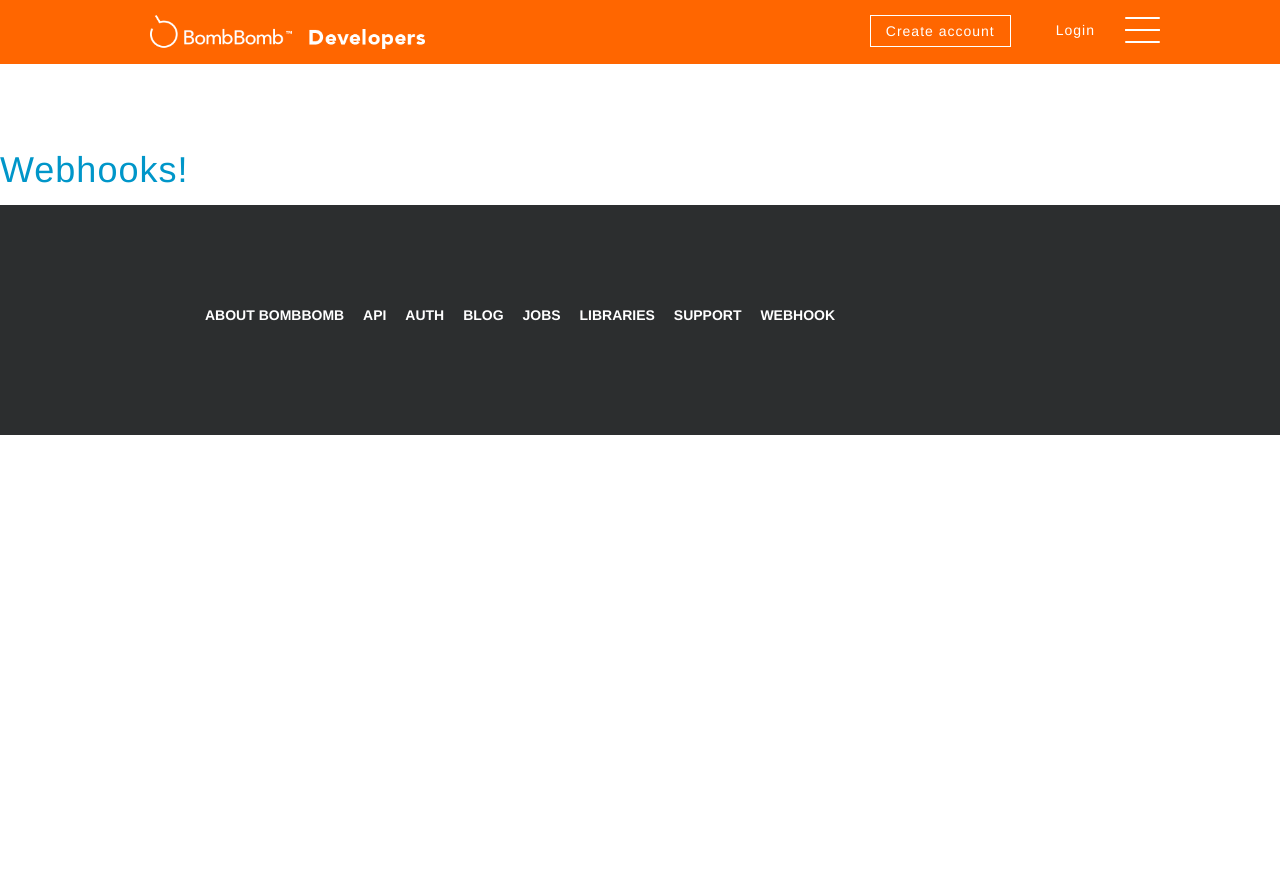
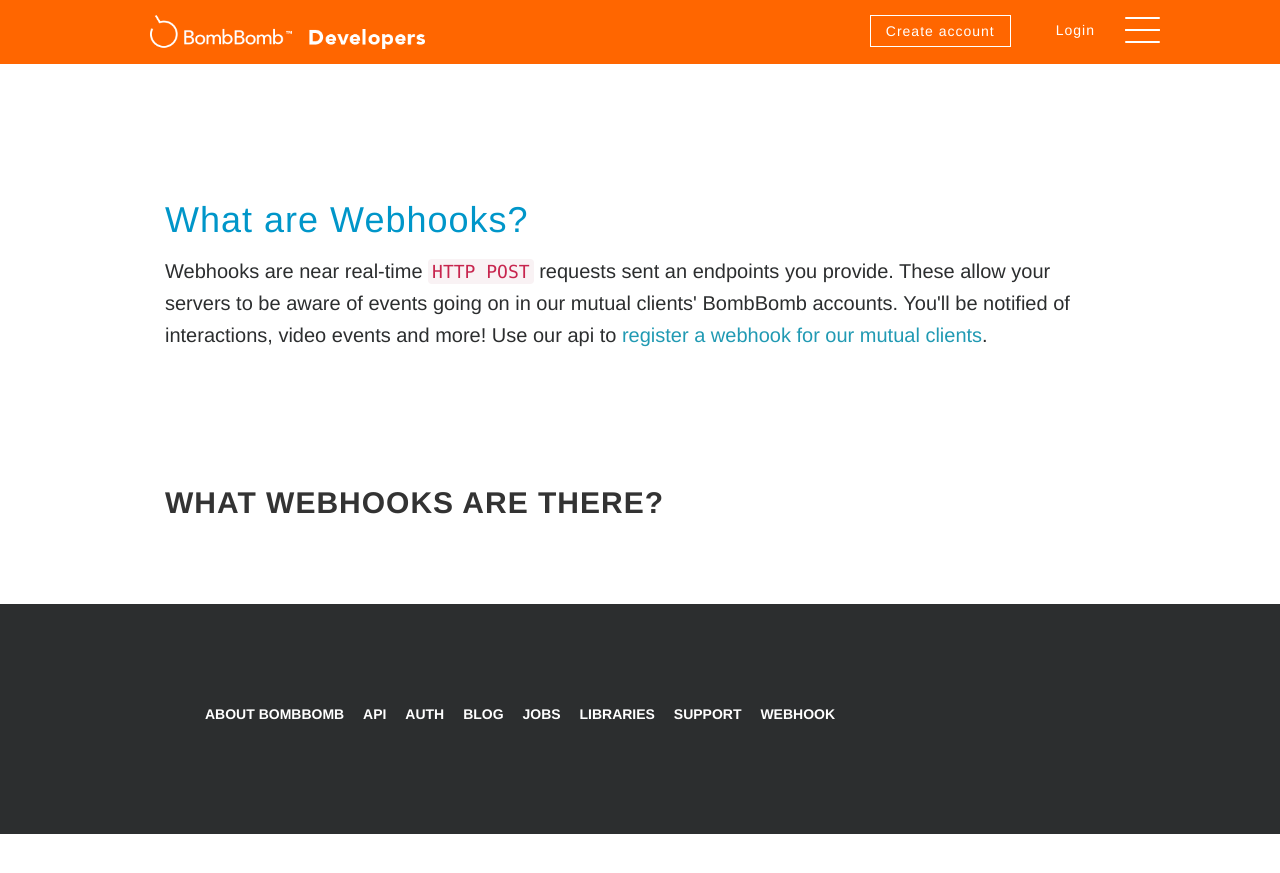
Before and after one commit to bombbomb/developer.bombbomb.com, a Jekyll site: the page built from webhooks/index.html, in a window 1280 px wide and 900 px high. Shown: the top 873 px of the window. Built offline with Jekyll 4.4.1, drawn with Linux system fonts in a browser that asks for light colours; nearby versions of some CDN libraries.

Commit message:
webhooks page

```diff
--- a/webhooks/index.html
+++ b/webhooks/index.html
@@ -2,4 +2,52 @@
 layout: standardPage
 ---
 
-<h1>Webhooks!</h1>
+<div class="row">
+    <div class="col-lg-12">
+
+        <h1>What are Webhooks?</h1>
+
+
+        <p>Webhooks are near real-time <code>HTTP POST</code> requests sent an endpoints you provide. These allow your servers
+            to be aware of events going on in our mutual clients' BombBomb accounts. You'll be notified of interactions, video events
+            and more! Use our api to <a href="/api/#!/Webhooks/AddWebHook">register a webhook for our mutual clients</a>.</p>
+
+
+    </div>
+</div>
+
+<div class="row">
+    <div class="col-lg-12">
+
+        <h2>What webhooks are there?</h2>
+
+        <div id="webhookListing">
+
+        </div>
+
+    </div>
+</div>
+
+
+<script type="text/javascript" src="http://code.jquery.com/jquery-3.1.1.min.js"></script>
+<script type="application/javascript">
+$(document).ready(function() {
+
+
+    jQuery.get('https://local.api.bombbomb.com/v2/webhook/events', function(data) {
+        console.log(data);
+        var container = jQuery("#webhookListing");
+
+        for (var i=0;i<data.length;i++) {
+            var event = data[i];
+
+            var div = jQuery("<div class='webhookItem' />");
+            div.append("<div class='webhookItemHeader'>" + event.eventName + "</div>");
+            div.append("<pre>" + JSON.stringify(event, null, 4) + "</pre>");
+
+            container.append(div);
+        }
+
+    });
+});
+</script>
```
